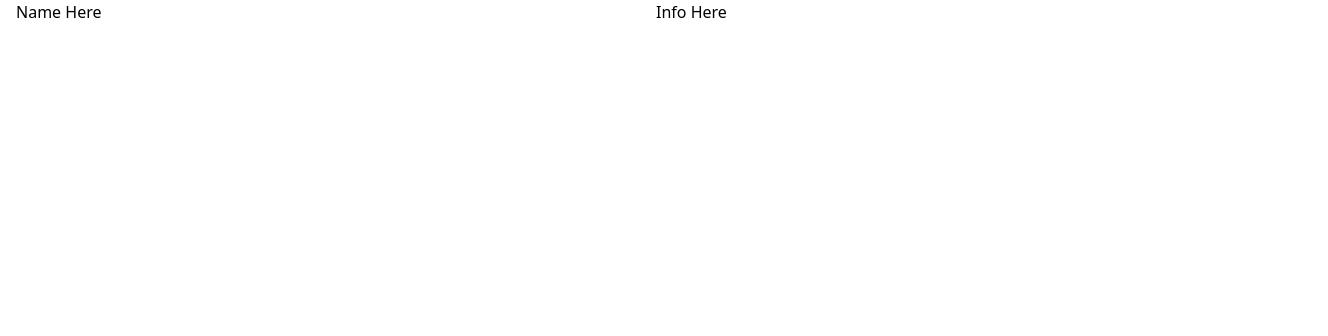
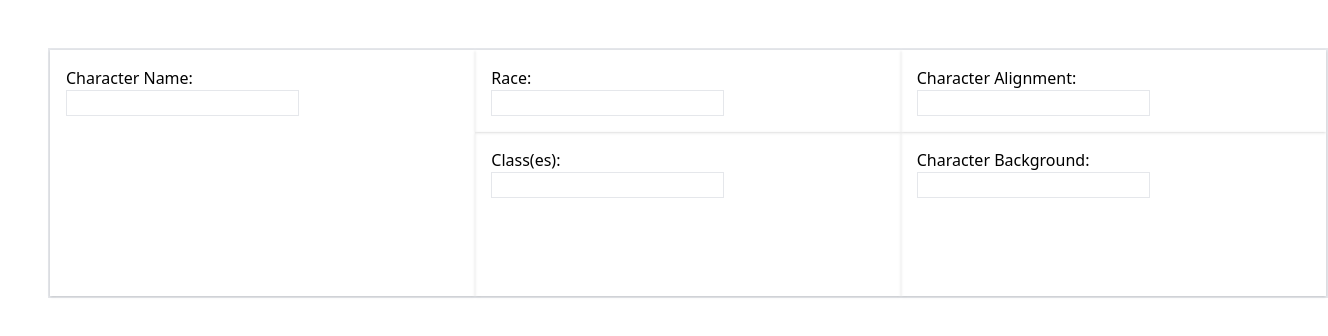
Before and after one commit to JZims/5e-sheet-component, a React (Vite) app: page / in a window 1280 px wide. Shown: the top 336 px of the page, 1328 px wide, since content can reach past the window. Built offline with nearby package versions, Linux system fonts and the light colour scheme.

Commit message:
switching to Grid

```diff
--- a/src/App.tsx
+++ b/src/App.tsx
@@ -7,37 +7,43 @@ function App() {
 
   return (
 
-    <div className="container " id="main-sheet">
-      <div className="flex flex-row" id="header-section">
-        <div className="basis-1/2 px-4"id="character-name">
-          Name Here
+    <div className="container m-12 border-solid border-2" id="main-sheet">
+
+        {/* Header Section */}
+      <div className="grid grid-rows-3 grid-flow-col" id="header-section">
+        <div className="shadow p-4 input-group row-span-3" id="character-name">
+          <label htmlFor="character-name" > Character Name: </label>
+          <br/>
+          <input type="text" id="character-name" className="border-solid border"/>
         </div>
-        <div className="basis-1/2 px-4"id="basic-char-info">
-          Info Here
+        <div className="shadow p-4" id="char-race">
+          <label htmlFor="char-race" className="pr-3">Race:</label>
+          <br/>
+          <input className="border-solid border" type="text" id="char-race" />
+        </div>
+        <div className="shadow p-4 row-span-2" id="char-class">
+          <label htmlFor="char-class" className="pr-3">Class(es):</label>
+          <br/>
+          <input type="text" id="char-class" className="border-solid border" />
+        </div>
+         <div className="shadow p-4" id="char-alignment">
+          <label htmlFor="char-alignment" className="pr-3">Character Alignment:</label>
+          <br/>
+          <input type="text" id="char-alignment" className="border-solid border" />
+        </div>
+        <div className="shadow p-4 row-span-2" id="char-background">
+          <label htmlFor="char-background" className="pr-3">Character Background:</label>
+          <br/>
+          <input type="text" id="char-background" className="border-solid border" />
         </div>
       </div>
+
+
+
+
     </div>
   );
 };
 
 
 export default App
-
-
-  {/* <div className="character-sheet">
-
-      <div className="input-group">
-        <label htmlFor="character-name" > Character Name:</label>
-        <input type="text" id="character-name" />
-      </div>
-
-      <div className="input-group">
-        <label htmlFor="character-class">Character Class:</label>
-        <input type="text" id="character-class" />
-      </div>
-
-      <div className="input-group">
-        <label htmlFor="character-level"> Character Level:</label>
-        <input type="text" id="character-level" />
-      </div>
-      </div> */}
```
